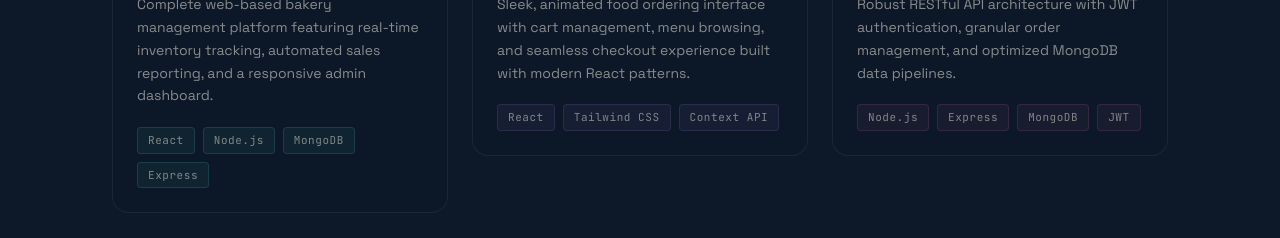
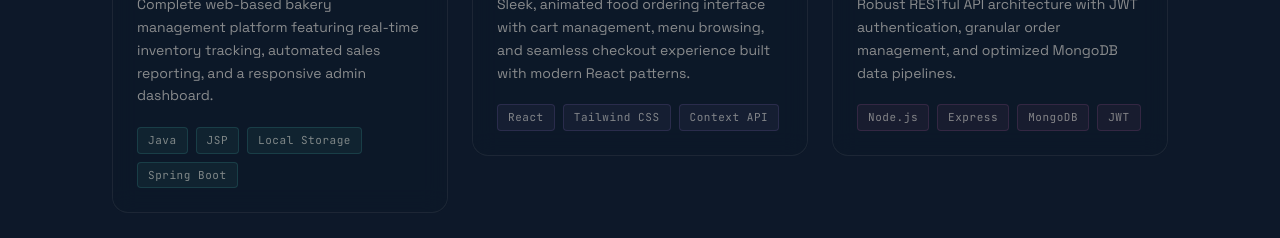
Before and after one commit to Deneshkar/my-portfolio, a React (Vite) app: page / in a window 1280 px wide. Shown: the part 2700-2938 px from the top of the page. Built offline with nearby package versions, Linux system fonts and the light colour scheme.

Commit message:
Few Changes

```diff
--- a/src/sections/Projects/index.jsx
+++ b/src/sections/Projects/index.jsx
@@ -6,7 +6,7 @@ const projects = [
     num: '01',
     title: "Bakery Management System",
     desc: "Complete web-based bakery management platform featuring real-time inventory tracking, automated sales reporting, and a responsive admin dashboard.",
-    tech: ["React", "Node.js", "MongoDB", "Express"],
+    tech: ["Java", "JSP", "Local Storage", "Spring Boot"],
     link: "https://github.com/Deneshkar/Web-Based-Bakery-Management-.git",
     tag: "FULL-STACK",
     color: "#64ffda",
```
